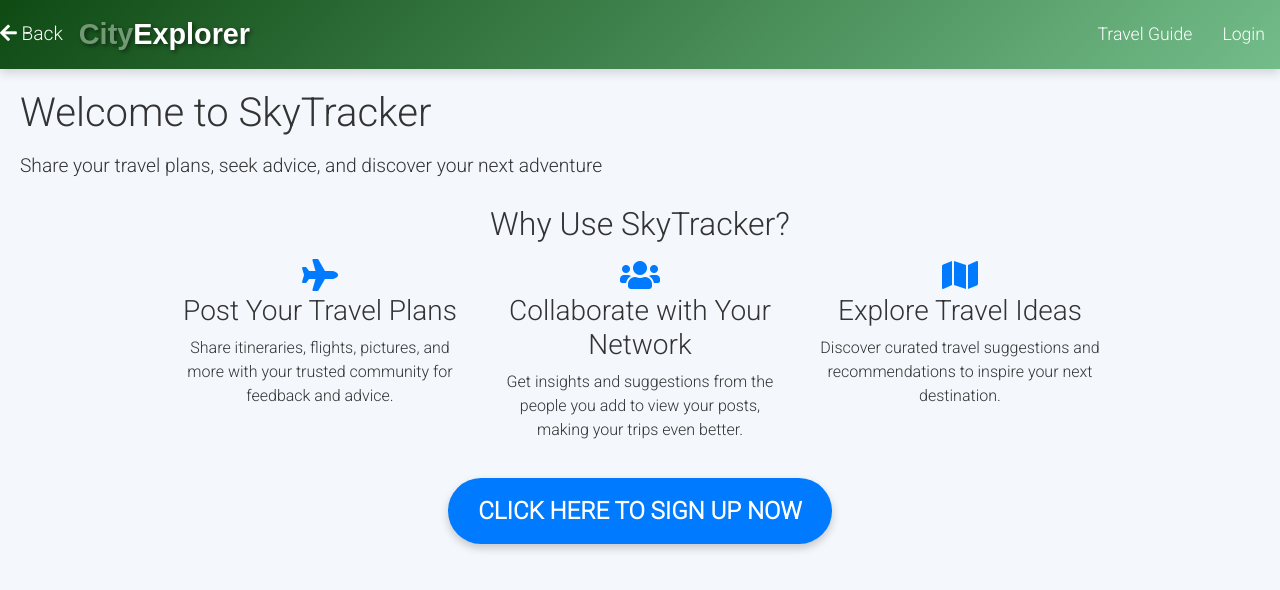
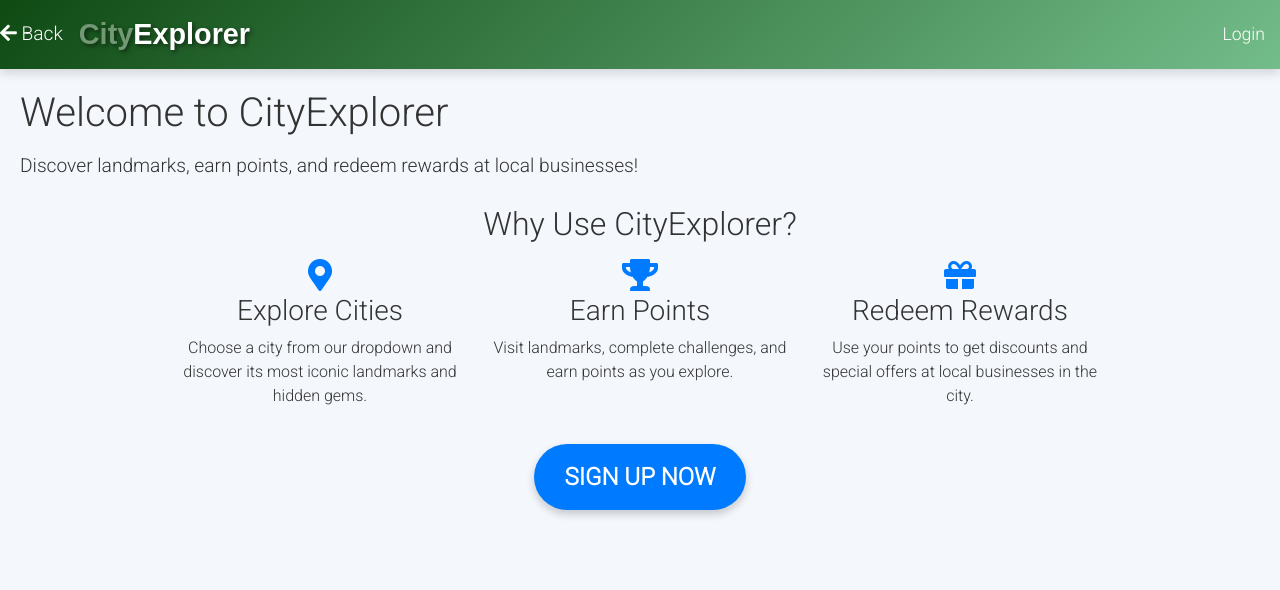
Before and after one commit to anjali8203/WICS_course, a Django app: page / in a window 1280 px wide. Shown: the top 590 px of the page. Run offline with Django 4.2, Linux system fonts and the light colour scheme; some libraries are stand-ins or nearby versions.

Commit message:
last changes before attempted rename

```diff
--- a/b13project/urls.py
+++ b/b13project/urls.py
@@ -32,7 +32,7 @@ urlpatterns = [
     path("login_redirect/", views.login_redirect, name="login_redirect"),
     path('your_projects/', views.your_projects, name='your_projects'),
     path("view_profile/", views.view_profile, name="view_profile"),
-    path('travel-guide/', views.travel_guide, name='travel_guide'),
+    # path('travel-guide/', views.travel_guide, name='travel_guide'),
     # path('project/vote/', views.vote, name='vote'),
     path('city/<str:city_name>/', views.city_landmarks, name='city_landmarks'),
 # Add project management URLs
--- a/b13project/views.py
+++ b/b13project/views.py
@@ -175,8 +175,8 @@ def your_projects(request):
     return render(request, "your_projects.html", {"projects": projects})
 
 def landing_page(request):
-    if request.user.is_authenticated:  # Check if the user is logged in
-        return redirect("user_dashboard")  # Redirect to the user dashboard
+    # if request.user.is_authenticated:  # Check if the user is logged in
+    #     return redirect("user_dashboard")  # Redirect to the user dashboard
     return render(request, "landing_page.html")
 
 def city_landmarks(request, city_name):
@@ -227,10 +227,6 @@ def city_landmarks(request, city_name):
         "local_businesses": filtered_businesses,
     }
     return render(request, "landmarks.html", context)
-
-#travel guide information for user
-def travel_guide(request):
-    return render(request, 'travel_guide.html')
 
 def logout_view(request):
     logout(request)  # This logs the user out
--- a/templates/base.html
+++ b/templates/base.html
@@ -111,9 +111,6 @@
             </button>
             <div class="collapse navbar-collapse" id="navbarContent">
                 <ul class="navbar-nav ml-auto">
-                    <li class="nav-item">
-                        <a class="nav-link" href="{% url 'travel_guide' %}">Travel Guide</a>
-                    </li>
                     {% if not user.is_authenticated %}
                     <li class="nav-item">
                         <a class="nav-link" href="{% url 'account_login' %}">Login</a>
--- a/templates/landing_page.html
+++ b/templates/landing_page.html
@@ -1,6 +1,6 @@
 {% extends "base.html" %}
 
-{% block title %}SkyTracker - Landing Page{% endblock %}
+{% block title %}CityExplorer - Discover, Explore, Redeem{% endblock %}
 
 {% block styles %}
 .hero {
@@ -85,35 +85,37 @@
 
 {% block content %}
 <div class="hero">
-    <h1>Welcome to SkyTracker</h1>
-    <p>Share your travel plans, seek advice, and discover your next adventure</p>
+    <h1>Welcome to CityExplorer</h1>
+    <p>Discover landmarks, earn points, and redeem rewards at local businesses!</p>
 </div>
 
 <div id="features" class="container mt-4">
-    <h2 class="text-center">Why Use SkyTracker?</h2>
+    <h2 class="text-center">Why Use CityExplorer?</h2>
     <div class="row mt-3">
         <div class="col-md-4 text-center">
-            <i class="fa fa-plane feature-icon" style="font-size: 2rem;"></i>
-            <h3>Post Your Travel Plans</h3>
-            <p>Share itineraries, flights, pictures, and more with your trusted community for feedback and advice.</p>
+            <i class="fa fa-map-marker-alt feature-icon" style="font-size: 2rem;"></i>
+            <h3>Explore Cities</h3>
+            <p>Choose a city from our dropdown and discover its most iconic landmarks and hidden gems.</p>
         </div>
         <div class="col-md-4 text-center">
-            <i class="fa fa-users feature-icon" style="font-size: 2rem;"></i>
-            <h3>Collaborate with Your Network</h3>
-            <p>Get insights and suggestions from the people you add to view your posts, making your trips even better.</p>
+            <i class="fa fa-trophy feature-icon" style="font-size: 2rem;"></i>
+            <h3>Earn Points</h3>
+            <p>Visit landmarks, complete challenges, and earn points as you explore.</p>
         </div>
         <div class="col-md-4 text-center">
-            <i class="fa fa-map feature-icon" style="font-size: 2rem;"></i>
-            <h3>Explore Travel Ideas</h3>
-            <p>Discover curated travel suggestions and recommendations to inspire your next destination.</p>
+            <i class="fa fa-gift feature-icon" style="font-size: 2rem;"></i>
+            <h3>Redeem Rewards</h3>
+            <p>Use your points to get discounts and special offers at local businesses in the city.</p>
         </div>
     </div>
 </div>
 
+{% if not user.is_authenticated %}
 <div class="text-center">
     <form method="post" action="{% url 'account_signup' %}">
         {% csrf_token %}
-        <button type="submit" class="btn-signup">Click Here to Sign Up Now</button>
+        <button type="submit" class="btn-signup">Sign Up Now</button>
     </form>
 </div>
+{% endif %}
 {% endblock %}
```
Also changed, not shown: b13project/models.py (+6 -6 lines). Lines whose indentation alone changed are shown as unchanged.
